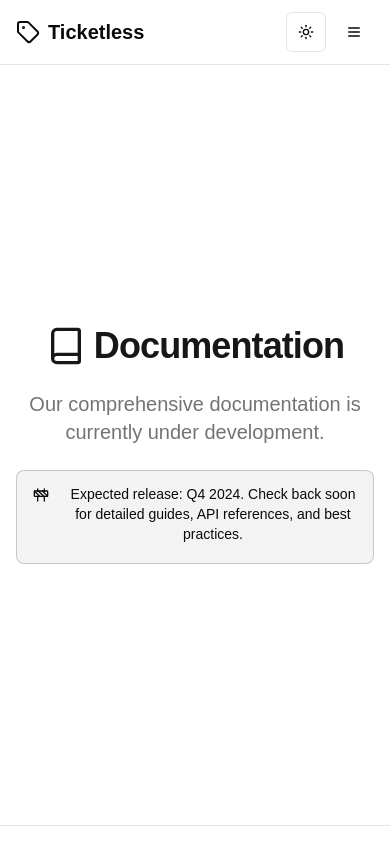
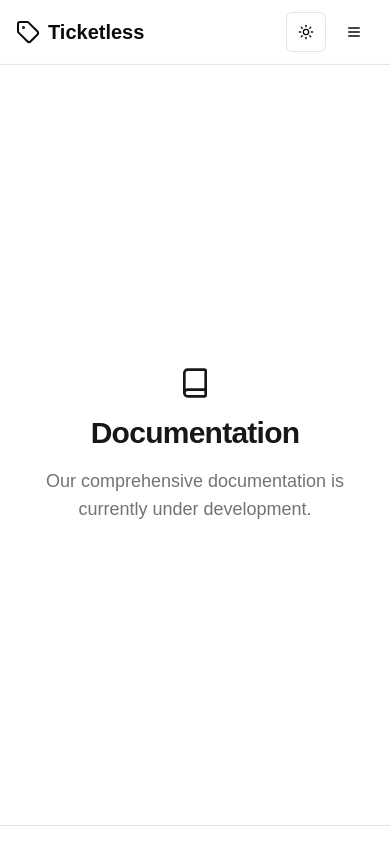
Before and after one commit to adistrim/TicketLess-web, a Next.js app: page /docs in a window 390 px wide. Shown: the top 844 px of the page. Built offline with nearby package versions, Linux system fonts and the light colour scheme.

Commit message:
mobile screen optimisation docs page

```diff
--- a/app/docs/page.tsx
+++ b/app/docs/page.tsx
@@ -6,20 +6,22 @@ import { Alert, AlertDescription } from "@/components/ui/alert";
 export default function DocsComingSoon() {
     return (
         <div className="min-h-[90vh] bg-background flex items-center">
-            <div className="max-w-3xl mx-auto px-4 py-16">
-                <div className="text-center space-y-6">
-                    <div className="flex items-center justify-center gap-2 text-primary">
-                        <Book className="h-10 w-10" />
-                        <h1 className="text-4xl font-bold tracking-tight">Documentation</h1>
+            <div className="max-w-3xl mx-auto px-4 py-8 md:py-16 w-full">
+                <div className="text-center space-y-4 md:space-y-6">
+                    <div className="flex flex-col md:flex-row items-center justify-center gap-2 text-primary">
+                        <Book className="h-8 w-8 md:h-10 md:w-10" />
+                        <h1 className="text-3xl md:text-4xl font-bold tracking-tight mt-2 md:mt-0">
+                            Documentation
+                        </h1>
                     </div>
 
-                    <p className="text-xl text-muted-foreground">
+                    <p className="text-lg md:text-xl text-muted-foreground px-2 md:px-0">
                         Our comprehensive documentation is currently under development.
                     </p>
 
-                    <Alert className="border-primary/20 bg-primary/5">
-                        <Construction className="h-4 w-4 text-primary" />
-                        <AlertDescription className="ml-2">
+                    <Alert className="hidden md:block border-primary/20 bg-primary/5 mx-2 md:mx-0">
+                        <Construction className="h-4 w-4 text-primary flex-shrink-0" />
+                        <AlertDescription className="ml-2 text-sm md:text-base">
                             Expected release: Q4 2024. Check back soon for detailed guides, API references, and best practices.
                         </AlertDescription>
                     </Alert>
```
